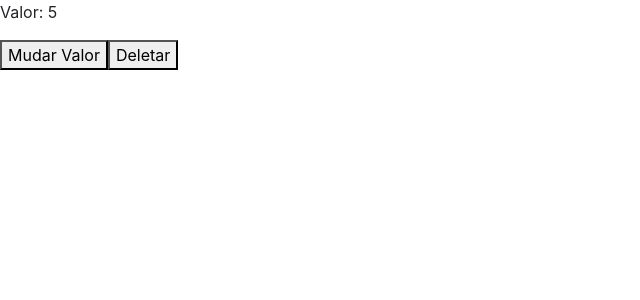
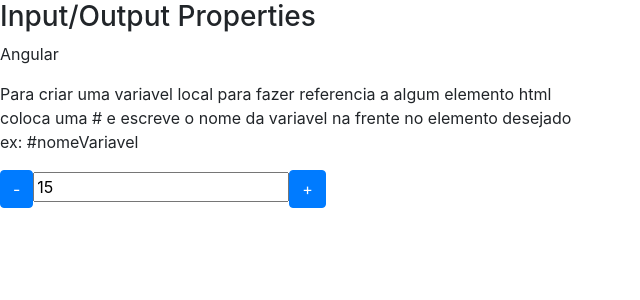
Before and after one commit to MaryanaMarinho/curso-angular, an Angular app in the folder data-binding/: page / in a window 1280 px wide. Shown: the top 300 px of the page, without its empty margins (0-640 px from the left). Built offline with nearby package versions, Linux system fonts and the light colour scheme.

Commit message:
Acesso ao DOM e ao Template com ViewChild

```diff
--- a/data-binding/src/app/app.component.html
+++ b/data-binding/src/app/app.component.html
@@ -1,4 +1,5 @@
-<!-- <app-data-binding></app-data-binding> -->
-<app-ciclo [valorInicial]="valor" *ngIf="!deletarCiclo" ></app-ciclo>
+<app-data-binding></app-data-binding>
+
+<!-- <app-ciclo [valorInicial]="valor" *ngIf="!deletarCiclo" ></app-ciclo>
 <button (click)="mudaValor()">Mudar Valor </button>
-<button (click)="destruirCiclo()">Deletar </button>
+<button (click)="destruirCiclo()">Deletar </button> -->
--- a/data-binding/src/app/output-property/output-property.component.html
+++ b/data-binding/src/app/output-property/output-property.component.html
@@ -1,5 +1,10 @@
 <div>
+  <p>Para criar uma variavel local para fazer referencia a algum elemento html <br>
+    coloca uma # e escreve o nome da variavel na frente no elemento desejado <br>
+    ex: #nomeVariavel
+  </p>
+
   <button class="btn btn-primary" (click)="decrementa()" >-</button>
-  <input type="text" [value]="valor" readonly/>
+  <input type="text" [value]="valor" readonly #campoInput/>
   <button class="btn btn-primary" (click)="incrementa()" >+</button>
 </div>
--- a/data-binding/src/app/output-property/output-property.component.ts
+++ b/data-binding/src/app/output-property/output-property.component.ts
@@ -1,4 +1,4 @@
-import { Component, OnInit, Input, EventEmitter, Output } from '@angular/core';
+import { Component, OnInit, Input, EventEmitter, Output, ViewChild, ElementRef } from '@angular/core';
 
 @Component({
   selector: 'contador',
@@ -11,13 +11,15 @@ export class OutputPropertyComponent implements OnInit {
 
   @Output() mudouValor = new EventEmitter(); // expor o valor do componente filho para o componente pai
 
+  @ViewChild('campoInput',  { static: true }) campoValorInput: ElementRef;
+
   incrementa() {
-    this.valor++;
+    this.campoValorInput.nativeElement.value++;
     this.mudouValor.emit({ novoValor: this.valor});
   }
 
   decrementa() {
-    this.valor--;
+    this.campoValorInput.nativeElement.value--;
     this.mudouValor.emit({ novoValor: this.valor});
   }
 
```
